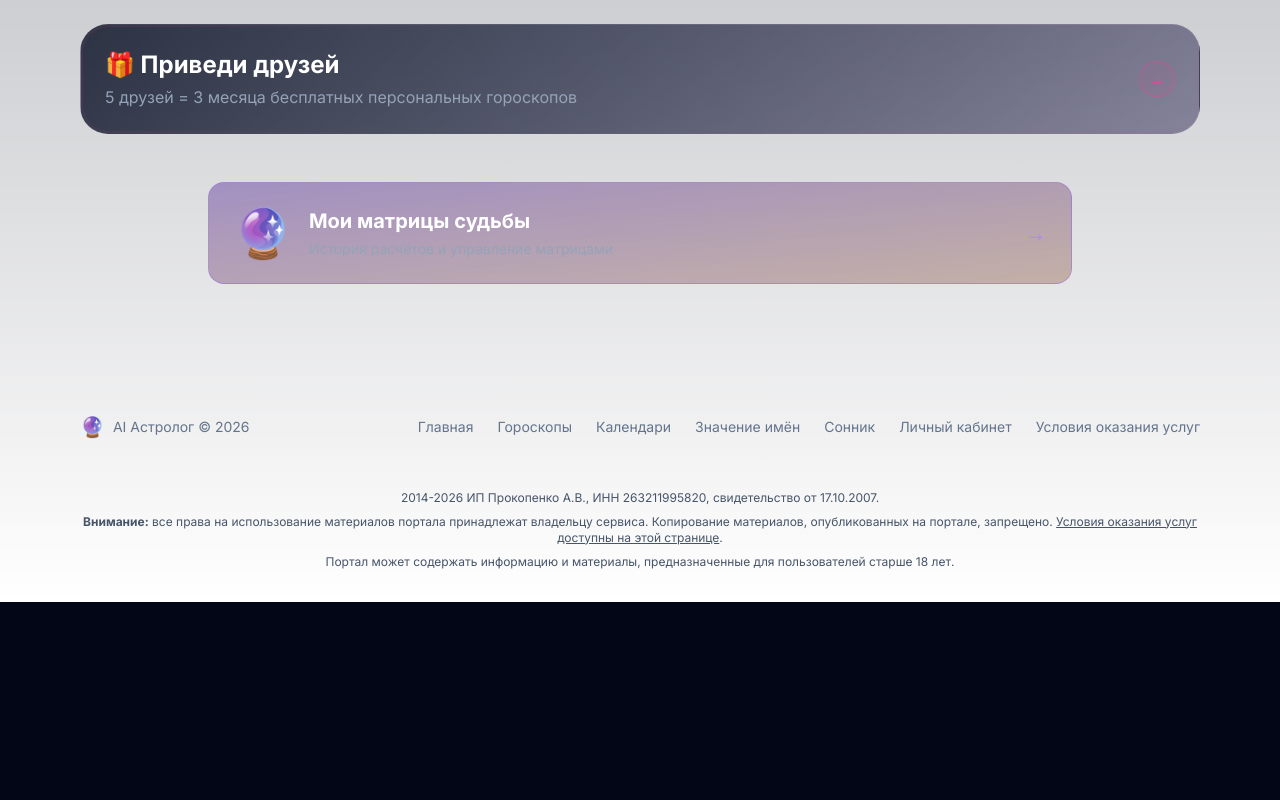
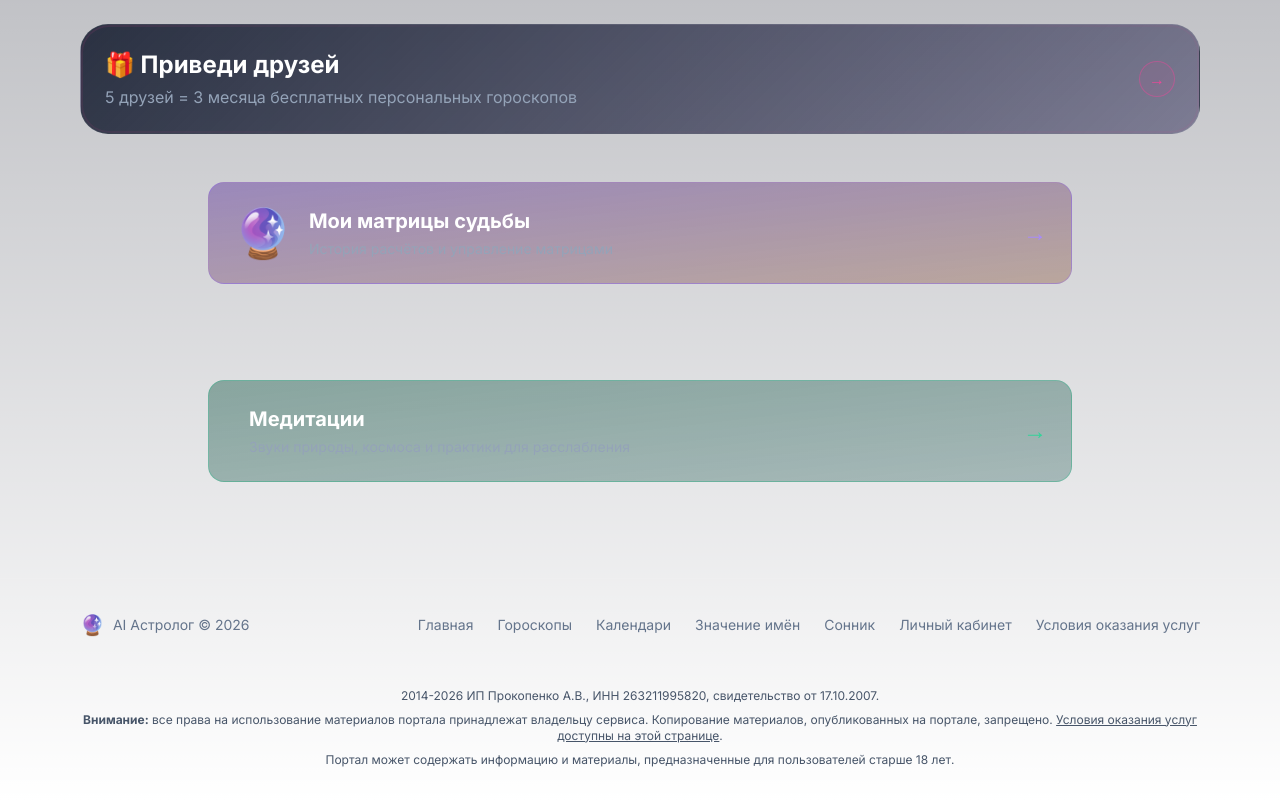
Before and after one commit to kmvlive/ai-astrolog1, a Next.js app in the folder frontend/: page /dashboard in a window 1280 px wide. Shown: the part 2481-3281 px from the top of the page. Before the commit the page ends 3083 px from the top, so only its background shows below. Built offline with nearby package versions, Linux system fonts and the light colour scheme; no server answers; sample sign-in values are in the browser's storage.

Commit message:
feat(dashboard): add meditations block

```diff
--- a/frontend/src/app/dashboard/page.tsx
+++ b/frontend/src/app/dashboard/page.tsx
@@ -940,6 +940,23 @@ export default function DashboardPage() {
         </Link>
       </section>
 
+      {/* Медитации */}
+      <section className="max-w-4xl mx-auto px-4 py-12">
+        <Link
+          href="/meditations"
+          className="block rounded-2xl p-6 bg-gradient-to-br from-emerald-900/40 to-teal-900/30 border border-emerald-500/30 hover:border-emerald-500/60 transition"
+        >
+          <div className="flex items-center gap-4">
+            <div className="text-5xl"></div>
+            <div className="flex-1">
+              <h3 className="text-xl font-bold mb-1">Медитации</h3>
+              <p className="text-slate-400 text-sm">Звуки природы, космоса и практики для расслабления</p>
+            </div>
+            <div className="text-2xl text-emerald-400">→</div>
+          </div>
+        </Link>
+      </section>
+
       </div>
 
           <SiteFooter />
```
